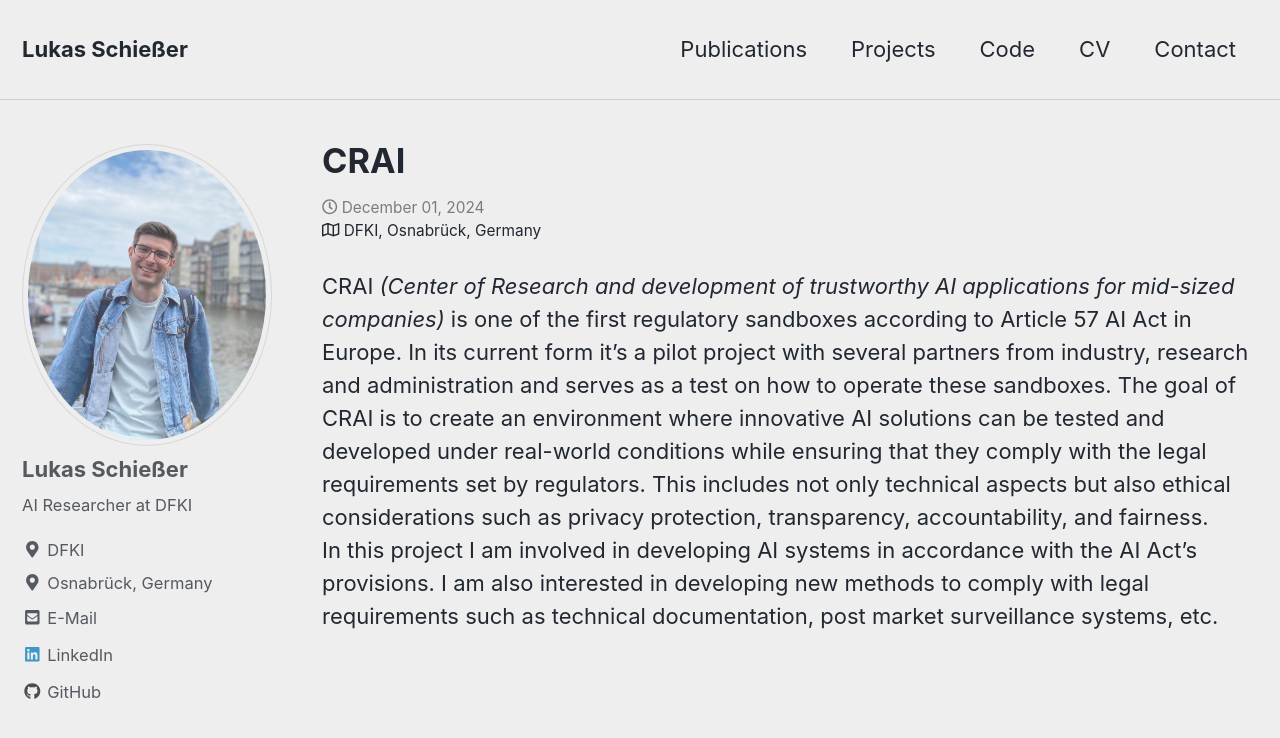
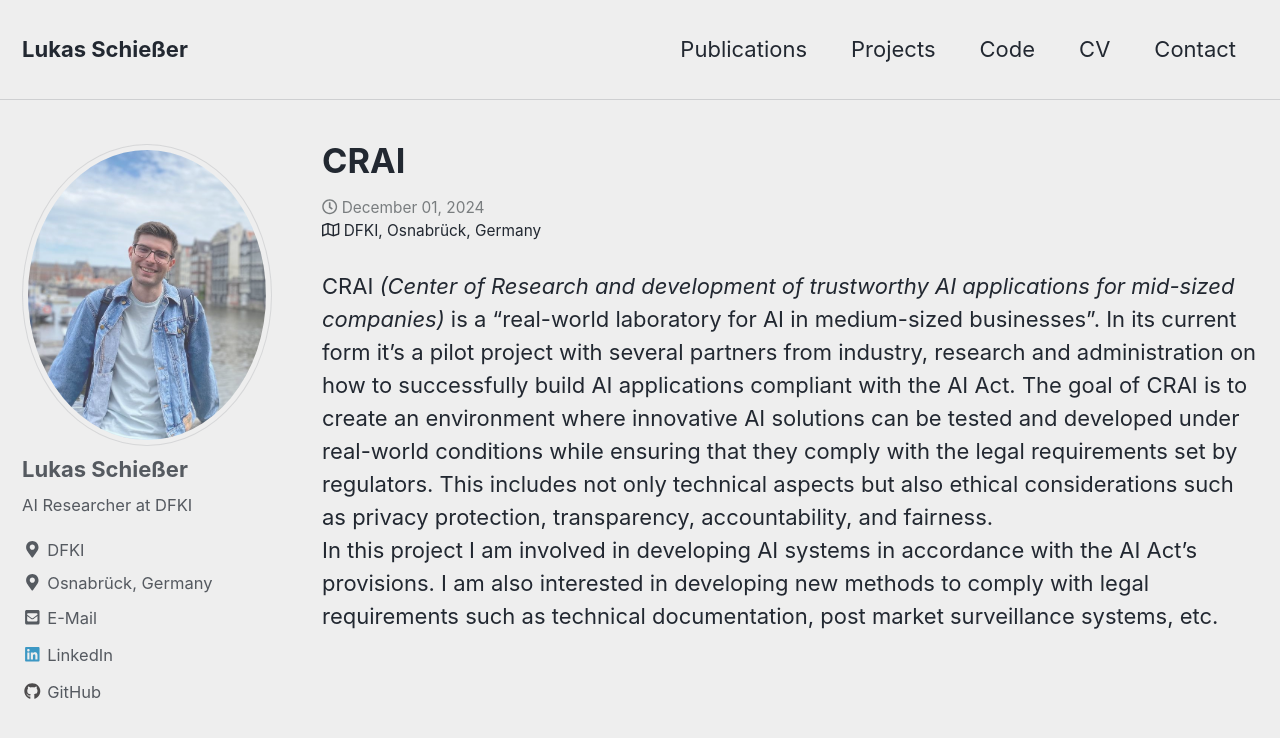
Before and after one commit to lschiesser/lschiesser.github.io, a Jekyll site: the page built from _projects/crai.md, in a window 1280 px wide and 900 px high. Shown: the top 738 px of the window. Built offline with Jekyll 4.4.1, drawn with Linux system fonts in a browser that asks for light colours; nearby versions of some CDN libraries.

Commit message:
Update crai.md

```diff
--- a/_projects/crai.md
+++ b/_projects/crai.md
@@ -7,5 +7,5 @@ date: 2024-12-1
 location: "Osnabrück, Germany"
 ---
 
-CRAI _(Center of Research and development of trustworthy AI applications for mid-sized companies)_ is one of the first regulatory sandboxes according to Article 57 AI Act in Europe. In its current form it's a pilot project with several partners from industry, research and administration and serves as a test on how to operate these sandboxes. The goal of CRAI is to create an environment where innovative AI solutions can be tested and developed under real-world conditions while ensuring that they comply with the legal requirements set by regulators. This includes not only technical aspects but also ethical considerations such as privacy protection, transparency, accountability, and fairness. <br>
+CRAI _(Center of Research and development of trustworthy AI applications for mid-sized companies)_ is a "real-world laboratory for AI in medium-sized businesses". In its current form it's a pilot project with several partners from industry, research and administration on how to successfully build AI applications compliant with the AI Act. The goal of CRAI is to create an environment where innovative AI solutions can be tested and developed under real-world conditions while ensuring that they comply with the legal requirements set by regulators. This includes not only technical aspects but also ethical considerations such as privacy protection, transparency, accountability, and fairness. <br>
 In this project I am involved in developing AI systems in accordance with the AI Act's provisions. I am also interested in developing new methods to comply with legal requirements such as technical documentation, post market surveillance systems, etc.
```
